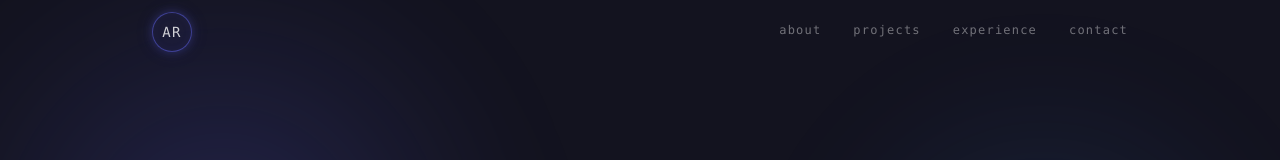
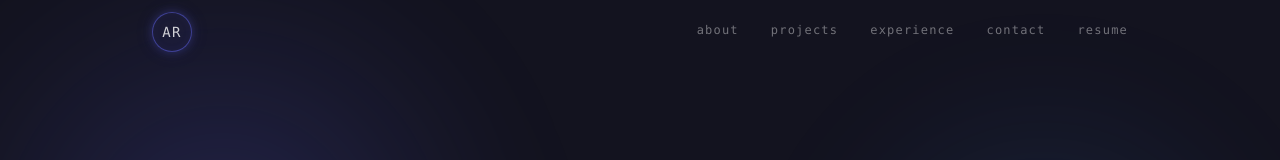
Before and after one commit to abheeshtroy/abheesht-portfolio, a Next.js app: page / in a window 1280 px wide. Shown: the top 160 px of the page. Built offline with nearby package versions, Linux system fonts and the light colour scheme.

Commit message:
feat: resume link in desktop + mobile nav

```diff
--- a/components/sections/Nav.tsx
+++ b/components/sections/Nav.tsx
@@ -169,6 +169,15 @@ export default function Nav() {
               isActive={activeSection === link.id}
             />
           ))}
+          <a
+            href="/Abheesht_Roy_Resume.pdf"
+            target="_blank"
+            rel="noopener noreferrer"
+            data-cursor-snap
+            className="relative font-mono text-xs tracking-widest transition-colors duration-200 pb-1 text-white/40 hover:text-white/70 after:absolute after:bottom-0 after:left-0 after:right-0 after:h-px after:bg-white/0 hover:after:bg-white/20 after:transition-all after:duration-300 after:scale-x-0 hover:after:scale-x-100"
+          >
+            resume
+          </a>
         </div>
 
         {/* Mobile hamburger */}
@@ -246,6 +255,18 @@ export default function Nav() {
                   </motion.a>
                 );
               })}
+              <motion.a
+                href="/Abheesht_Roy_Resume.pdf"
+                target="_blank"
+                rel="noopener noreferrer"
+                onClick={() => setMenuOpen(false)}
+                initial={{ opacity: 0, x: -8 }}
+                animate={{ opacity: 1, x: 0 }}
+                transition={{ delay: 0.25, duration: 0.25, ease: "easeOut" as const }}
+                className="relative font-mono text-sm tracking-widest py-3 pl-4 text-white/50 hover:text-white/70"
+              >
+                resume
+              </motion.a>
             </div>
           </motion.div>
         ) : null}
```
Also changed, not shown: 1 other file (tests, documents, lock files or other folders).
